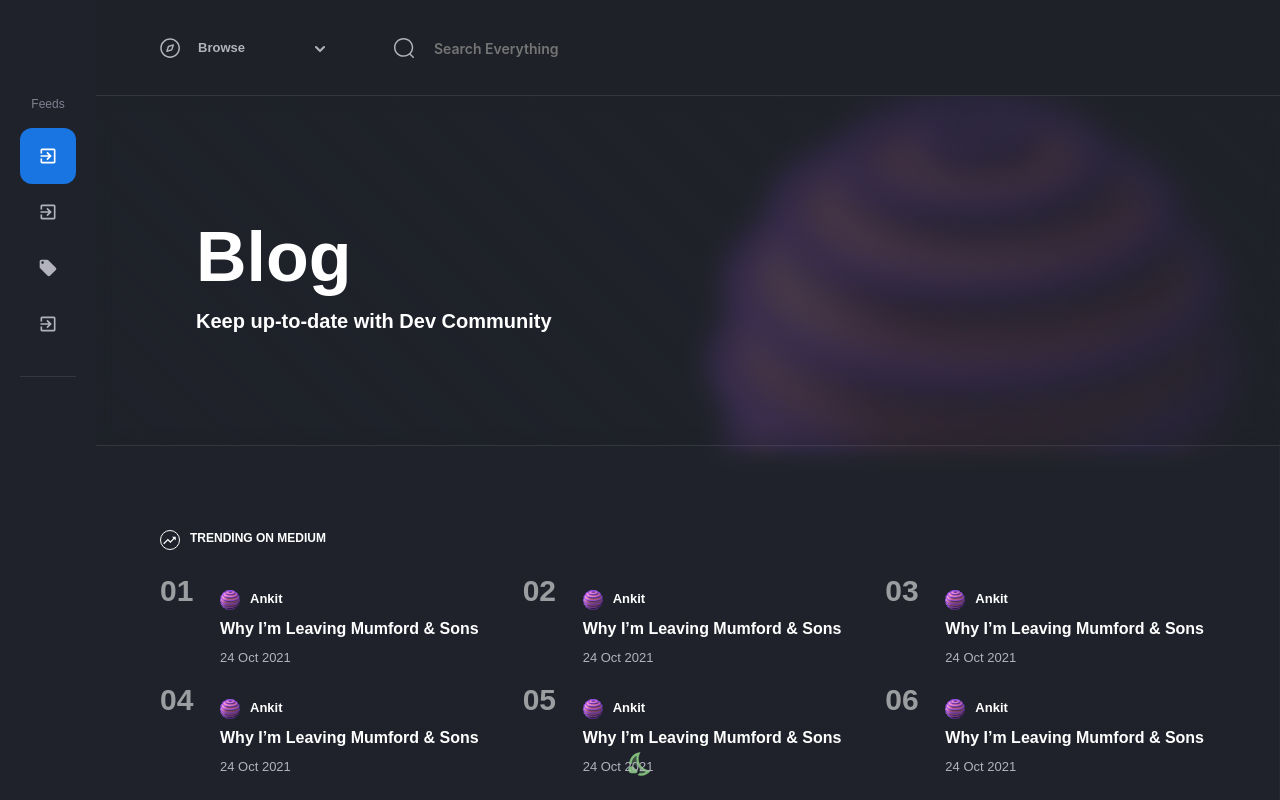
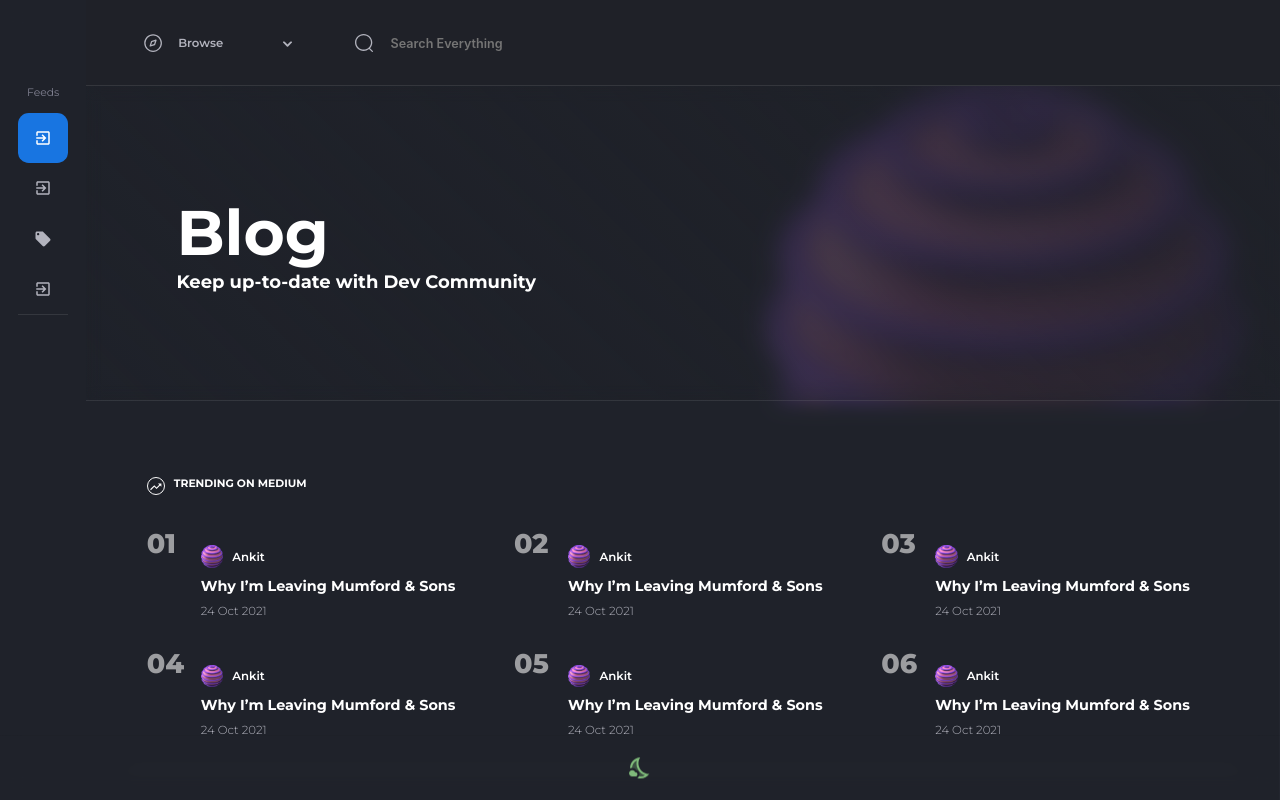
Before and after one commit to Anki-0/Blog-V2, a Next.js app: page /blog in a window 1280 px wide. Shown: the top 800 px of the page. Built offline with nearby package versions, Linux system fonts and the light colour scheme.

Commit message:
Improved UI with minnor changes

```diff
--- a/pages/_document.tsx
+++ b/pages/_document.tsx
@@ -18,7 +18,12 @@ class MyDocument extends Document {
     return (
       <Html lang='en'>
         <Head>
-          <link href='https://fonts.googleapis.com/css2?family=Raleway:wght@300;400;500;600;700;800;900&display=swap' />
+          <link rel='preconnect' href='https://fonts.googleapis.com' />
+          <link rel='preconnect' href='https://fonts.gstatic.com' crossOrigin='true' />
+          <link
+            href='https://fonts.googleapis.com/css2?family=Montserrat:wght@200;300;400;500;600;700;800&display=swap'
+            rel='stylesheet'
+          />
         </Head>
         <body>
           <Main />
--- a/styles/GlobalStyled.ts
+++ b/styles/GlobalStyled.ts
@@ -15,14 +15,15 @@ export const GlobalStyle = createGlobalStyle`
   html {
     box-sizing: border-box;
     font-size: 62.5%;
+    zoom: 90%!important;
+    @media only screen and (max-width: ${1200 / 16}em) {
+      font-size: 50%;
+  }
   }
 
   body {
     /* min-width: 375px; */
-    font-family: 'Raleway', sans-serif;
-    font-size: 62.5%;
-    /* font-size: 1.4rem; */
-    line-height: ${20 / 14};
+    font-family: 'Montserrat', sans-serif, Arial, sans-serif;
     color:${({ theme }) => (theme.isDark ? theme.colors.light.wh : theme.colors.dark.dark1)}; ;
     background-color: ${({ theme }) =>
       theme.isDark ? theme.colors.dark.dark1 : theme.colors.light.wh};
--- a/styles/Post.ts
+++ b/styles/Post.ts
@@ -12,10 +12,11 @@ export const Post_Wrapper = styled.div`
 export const Post_Author = styled.div`
   display: flex;
   gap: 1rem;
-  margin-bottom: 0.8rem;
+  align-items: center;
+  margin-bottom: 1rem;
   cursor: pointer;
   .author__img {
-    width: 2rem;
+    width: 2.5rem;
   }
   & > p {
     font-size: 1.3rem;
@@ -29,14 +30,15 @@ export const Post_Content = styled.div`
 `;
 export const Post_Title = styled.div`
   cursor: pointer;
+  margin-bottom: 1rem;
 
   h2 {
     font-size: 2.2rem;
-    line-height: 28px;
     letter-spacing: 0;
     font-weight: 800;
+    line-height: 2.7rem;
     /* max-height: 56px; */
-    width: 96%;
+    /* width: 96%; */
     display: -webkit-box;
     -webkit-line-clamp: 2;
     -webkit-box-orient: vertical;
@@ -47,6 +49,9 @@ export const Post_Title = styled.div`
     }
     @media only screen and (max-width: ${766 / 16}em) {
       font-size: 1.6rem;
+    }
+    @media only screen and (max-width: ${727.98 / 16}em) {
+      font-weight: 700;
     }
   }
 `;
@@ -61,7 +66,7 @@ export const Post_Demo = styled.div`
     font-weight: 500;
     font-size: 1.6rem;
     margin-top: 0.4rem;
-    color: ${({ theme }) => (theme.isDark ? theme.colors.light.wh : theme.colors.light.graymd)};
+    color: ${({ theme }) => (theme.isDark ? '#e0e0e0' : theme.colors.light.graymd)};
     @media only screen and (max-width: ${727.98 / 16}em) {
       display: none;
       pointer-events: none;
@@ -92,7 +97,7 @@ export const Post_Image = styled.a`
   }
 `;
 export const Post_Meta = styled.div`
-  margin-top: 0.8rem;
+  margin-top: 1rem;
   color: #b2b3bd;
   font-size: 1.3rem;
   font-weight: 300;
--- a/styles/Sidebar.style.ts
+++ b/styles/Sidebar.style.ts
@@ -14,7 +14,7 @@ export const Sidebar = styled.div`
   backdrop-filter: blur(12px);
 
   width: ${({ theme }) => (theme.toggle ? '9.6rem' : '25.6rem')};
-  height: 100vh;
+  height: 100%;
   padding: 9.6rem 0 7.2rem;
   overflow: hidden;
   box-shadow: inset -1px 0 0 0 ${({ theme }) => (theme.isDark ? theme.colors.dark.dark1 : theme.colors.light.border)};
@@ -30,7 +30,7 @@ export const Sidebar = styled.div`
   @media only screen and (max-width: ${767 / 16}em) {
     top: 8rem;
     width: 100%;
-    height: calc(100vh - 8rem);
+    height: calc(100% - 9rem);
     padding: 0 0 6.4rem;
   }
 `;
@@ -45,7 +45,7 @@ export const Top = styled.div`
   display: flex;
   justify-content: center;
   align-items: center;
-  height: 96px;
+  height: 9.6rem;
   @media only screen and (max-width: 767px) {
     display: none;
   }
@@ -61,8 +61,8 @@ export const Logo = styled.div`
 `;
 export const Burger = styled.div`
   flex-shrink: 0;
-  width: 32px;
-  height: 32px;
+  width: 3.2rem;
+  height: 3.2rem;
   font-size: 0;
   cursor: pointer;
   &::after,
@@ -71,9 +71,9 @@ export const Burger = styled.div`
     display: inline-block;
     border-radius: 1px;
     background: ${({ theme }) => (theme.isDark ? theme.colors.light.wh : theme.colors.light.bl)};
-    width: 32px;
-    height: 2px;
-    margin: 3px auto;
+    width: 3.2rem;
+    height: 0.2rem;
+    margin: 0.3rem auto;
     transition: all 0.25s;
     &:hover {
       background: ${({ theme }) => theme.colors.light.purple};
@@ -83,12 +83,12 @@ export const Burger = styled.div`
 
 export const Wrapper = styled.div`
   max-height: 100%;
-  padding: 0 20px 35px;
+  padding: 0 2rem 3.5rem;
   overflow-y: auto;
   scrollbar-width: none;
 
-  @media only screen and (max-width: 767px) {
-    padding: 20px 20px 32px;
+  @media only screen and (max-width: (767 / 16)em) {
+    padding: 2rem 2rem 3.2rem;
   }
 `;
 export const Inner = styled.div`
@@ -96,14 +96,14 @@ export const Inner = styled.div`
   overflow: hidden;
   transition: all 0.25s;
 
-  @media only screen and (max-width: 767px) {
+  @media only screen and (max-width: (767 / 16)em) {
     width: 100%;
   }
 `;
 export const Group = styled.div`
   position: relative;
-  margin-bottom: 30px;
-  padding-bottom: 25px;
+  margin-bottom: 3rem;
+  padding-bottom: 2rem.5rem;
 
   &::before {
     content: '';
@@ -116,14 +116,14 @@ export const Group = styled.div`
       theme.isDark ? 'rgba(228,228,228, 0.1)' : theme.colors.light.border};
   }
 
-  @media only screen and (max-width: 767px) {
-    margin-bottom: 20px;
-    padding-bottom: 15px;
+  @media only screen and (max-width: (767 / 16)em) {
+    margin-bottom: 2rem;
+    padding-bottom: 1%.5rem;
   }
 `;
 export const Caption = styled.div`
-  margin-bottom: 15px;
-  padding-left: 20px;
+  margin-bottom: 1.5rem;
+  padding-left: 2rem;
   white-space: nowrap;
   color: #808191;
   transition: padding 0.25s;
@@ -143,18 +143,18 @@ export const menu = styled.div`
     display: flex;
 
     align-items: center;
-    height: 56px;
+    height: 5.6rem;
     //padding-right: 20px;
-    border-radius: 12px;
+    border-radius: 1.2rem;
     background: transparent;
     white-space: nowrap;
-    font-size: 14px;
+    font-size: 1.4rem;
     font-weight: 600;
     color: ${({ theme }) => theme.colors.light.graydark};
 
     &:hover {
       background-color: #293249;
-      box-shadow: 3px 5px 20px 0 rgb(0 0 0 / 12%);
+      box-shadow: 3px 5px 20px 0 rgb(0, 0, 0, 0.12);
       transition: all 0.25s;
       color: ${({ theme }) => theme.colors.light.wh};
       svg {
@@ -197,7 +197,7 @@ export const SidebarIcon = styled.div`
 `;
 export const SidebarText = styled.div`
   margin-right: auto;
-  padding-right: 10px;
+  padding-right: 1rem;
   transition: margin 0.25s;
 `;
 export const Bottom = styled.div`
@@ -208,13 +208,13 @@ export const Bottom = styled.div`
   display: flex;
   align-items: center;
   justify-content: center;
-  height: 72px;
-  padding: 0 42px 0 40px;
+  height: 7.2rem;
+  padding: 0 4.2rem 0 4rem;
   box-shadow: inset 0px 1px 0px rgb(0 0 0 / 5%);
   transition: padding 0.25s;
-  @media only screen and (max-width: 767px) {
-    height: 64px;
-    padding-right: 40px;
+  @media only screen and (max-width: (767 / 16)em) {
+    height: 6.4rem;
+    padding-right: 4rem;
     justify-content: flex-start;
     left: 7rem;
   }
@@ -231,11 +231,11 @@ export const ThemeSwitch = styled.div`
 export const Box = styled.div`
   position: relative;
   display: block;
-  width: 64px;
-  height: 24px;
+  width: 6.4rem;
+  height: 2rem.4rem;
   background: ${({ theme }) =>
     theme.isDark ? 'rgba(240, 243, 246, 0.1)' : 'rgb(227, 227, 227, .5)'};
-  border-radius: 16px;
+  border-radius: 1.6rem;
   transition: all 0.25s;
   display: ${({ theme }) => (theme.toggle ? 'none' : '')};
 
--- a/styles/Trending.ts
+++ b/styles/Trending.ts
@@ -1,8 +1,12 @@
 import styled from 'styled-components';
 
 export const TrendingWrapper = styled.div`
+  display: flex;
+  flex-direction: column;
+  justify-content: center;
   position: relative;
-  margin: 4rem 2rem;
+  margin: 4rem auto;
+  max-width: 119.2rem;
 `;
 export const TrendingHeading_Wrapper = styled.div`
   margin-bottom: 1.6rem;
@@ -31,10 +35,10 @@ export const TrendingMain_Wrapper = styled.div`
   position: relative;
   margin-top: 4rem;
   grid-template-columns: repeat(auto-fit, minmax(28.6rem, 1fr));
-  gap: 3.2rem;
+  gap: 5.2rem 3.2rem;
 
   @media only screen and (max-width: ${691 / 16}em) {
-    gap: 2rem;
+    gap: 4.2rem 3.2rem;
   }
 `;
 export const TrendingPost = styled.div`
--- a/styles/blog.module.ts
+++ b/styles/blog.module.ts
@@ -10,18 +10,22 @@ export const Head = styled.div`
   .head {
     font-size: 2.5rem;
   }
-  @media only screen and (max-width: ${767 / 16}em) {
+  @media only screen and (max-width: 767px) {
+    display: block;
+    margin-bottom: 24px;
+  }
+  /* @media only screen and (max-width: ${767 / 16}em) {
     flex-direction: column;
     align-items: flex-start;
-  }
+  } */
 `;
 
 export const Sorting = styled.div`
   min-width: 235px;
   margin-left: 30px;
+  margin: auto 0;
   @media only screen and (max-width: ${767 / 16}em) {
     margin: 2rem 0 0 0;
-    color: red;
   }
 `;
 export const FieldWrap = styled.div``;
@@ -44,6 +48,7 @@ export const FieldSelect = styled.select`
 export const SelectOptions = styled.option``;
 export const Container = styled.div`
   display: flex;
+  justify-content: center;
 `;
 export const Posts = styled.div`
   display: flex;
```
